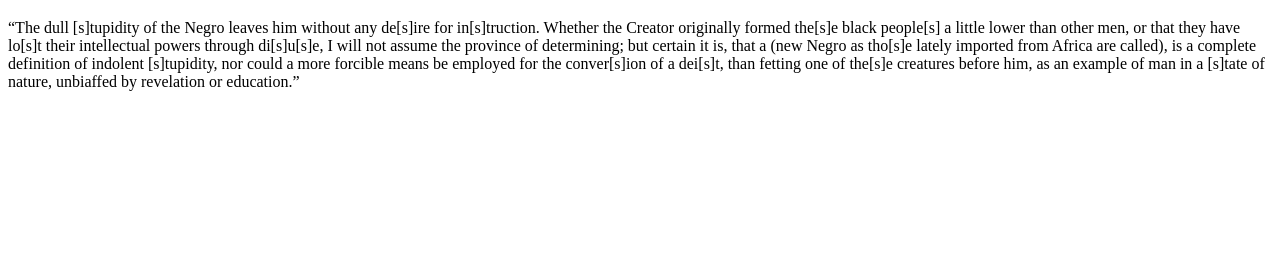
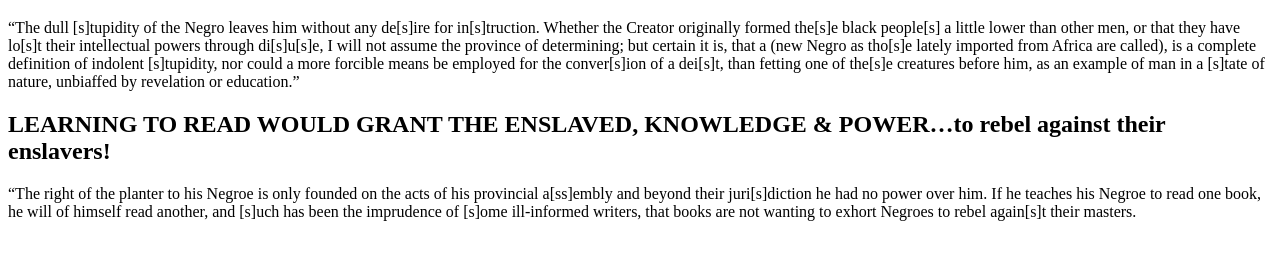
Before and after one commit to alexis1217/HelloWorld, a plain HTML site: page index.html in a window 1280 px wide. Shown: the part 61-320 px from the top of the page. Drawn offline with Linux system fonts and the light colour scheme; a script that the page names is missing.

Commit message:
Create index.html

```diff
--- a/index.html
+++ b/index.html
@@ -16,10 +16,20 @@
 
     <p>
    “The dull [s]tupidity of the Negro leaves him without any de[s]ire for in[s]truction. Whether the Creator originally formed the[s]e black people[s] a little lower than other men, or that they have lo[s]t their intellectual powers through di[s]u[s]e, I will not assume the province of determining; but certain it is, that a (new Negro as tho[s]e lately imported from Africa are called), is a complete definition of indolent [s]tupidity, nor could a more forcible means be employed for the conver[s]ion of a dei[s]t, than fetting one of the[s]e creatures before him, as an example of man in a [s]tate of nature, unbiaffed by revelation or education.”
+      </p>
 
 
-    </p>
+
+  <h2>LEARNING TO READ WOULD GRANT THE ENSLAVED, KNOWLEDGE & POWER…to rebel against their enslavers!</h2>
+    <p>
+      “The right of the planter to his Negroe is only founded on the acts of his provincial a[ss]embly and beyond their juri[s]diction he had no power over him. If he teaches his Negroe to read one book, he will of himself read another, and [s]uch has been the imprudence of [s]ome ill-informed writers, that books are not wanting to exhort Negroes to rebel again[s]t their masters.
+
+  </p>
+
+
+
+
+
   </body>
 
-
 </html>
```
